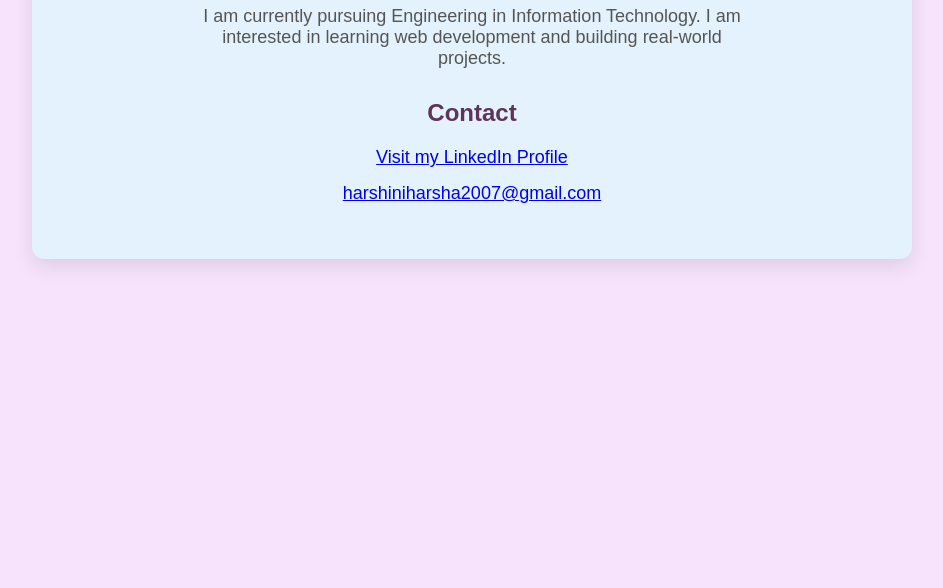
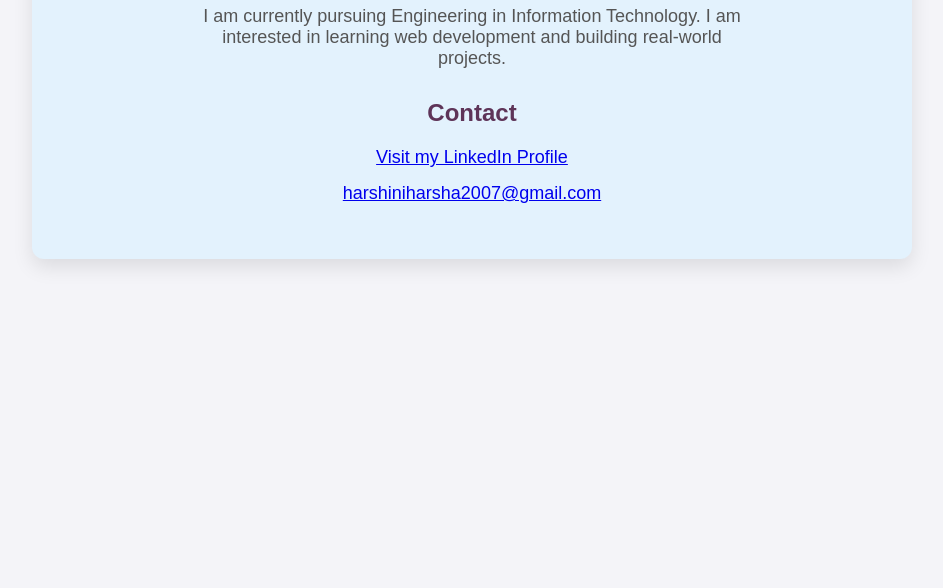
Before and after one commit to Harishni-TechWorld/OIBSIP_WebDevelopment, a plain HTML site: page index.html in a window 1280 px wide. Shown: the part 212-800 px from the top of the page, without its empty margins (168-1111 px from the left). Drawn offline with Linux system fonts and the light colour scheme.

Commit message:
Update style.css

```diff
--- a/style.css
+++ b/style.css
@@ -5,13 +5,6 @@ body {
     text-align: center;
     background-color: #f4f4f8;
 }
-body {
-  background-color: #f8e3fd;
-  margin: 0;
-  font-family: Arial, sans-serif;
-}
-
-
 h1 {
     color: #47502c;
     margin-top: 40px;
```
